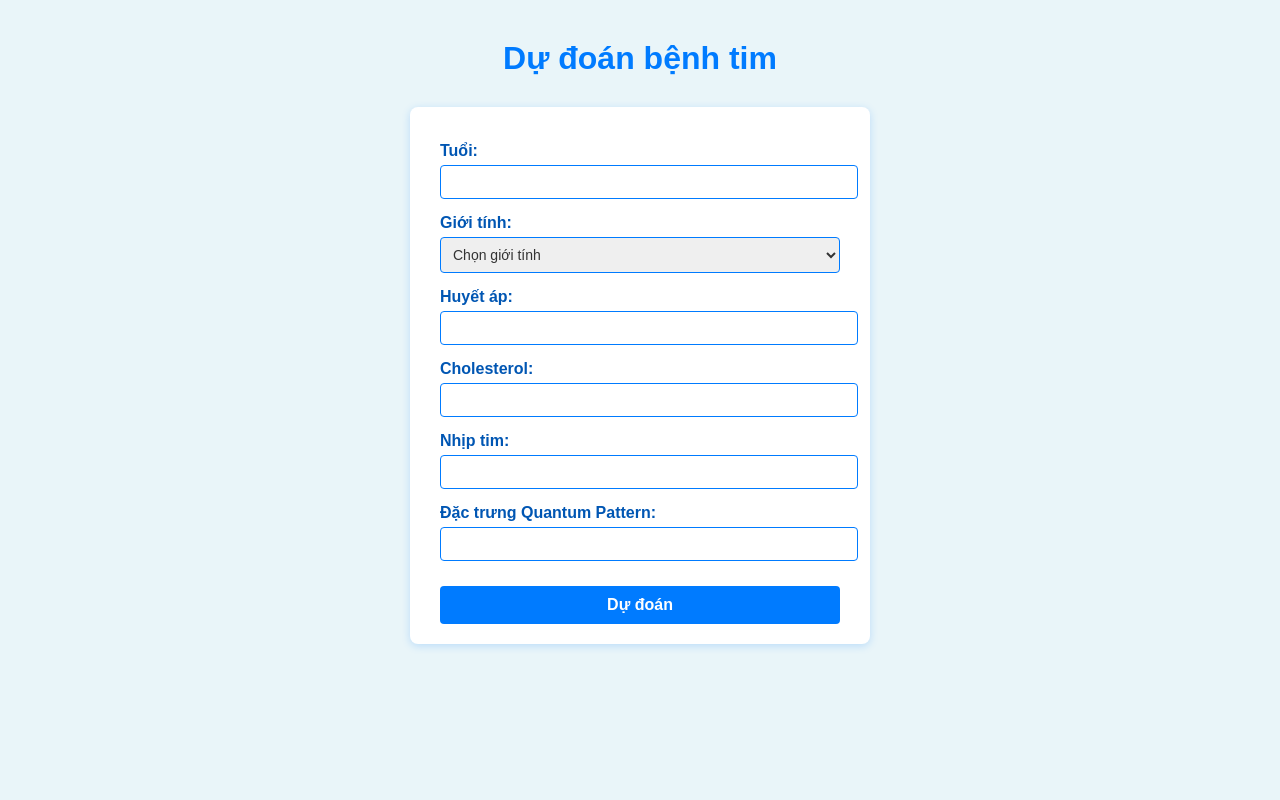
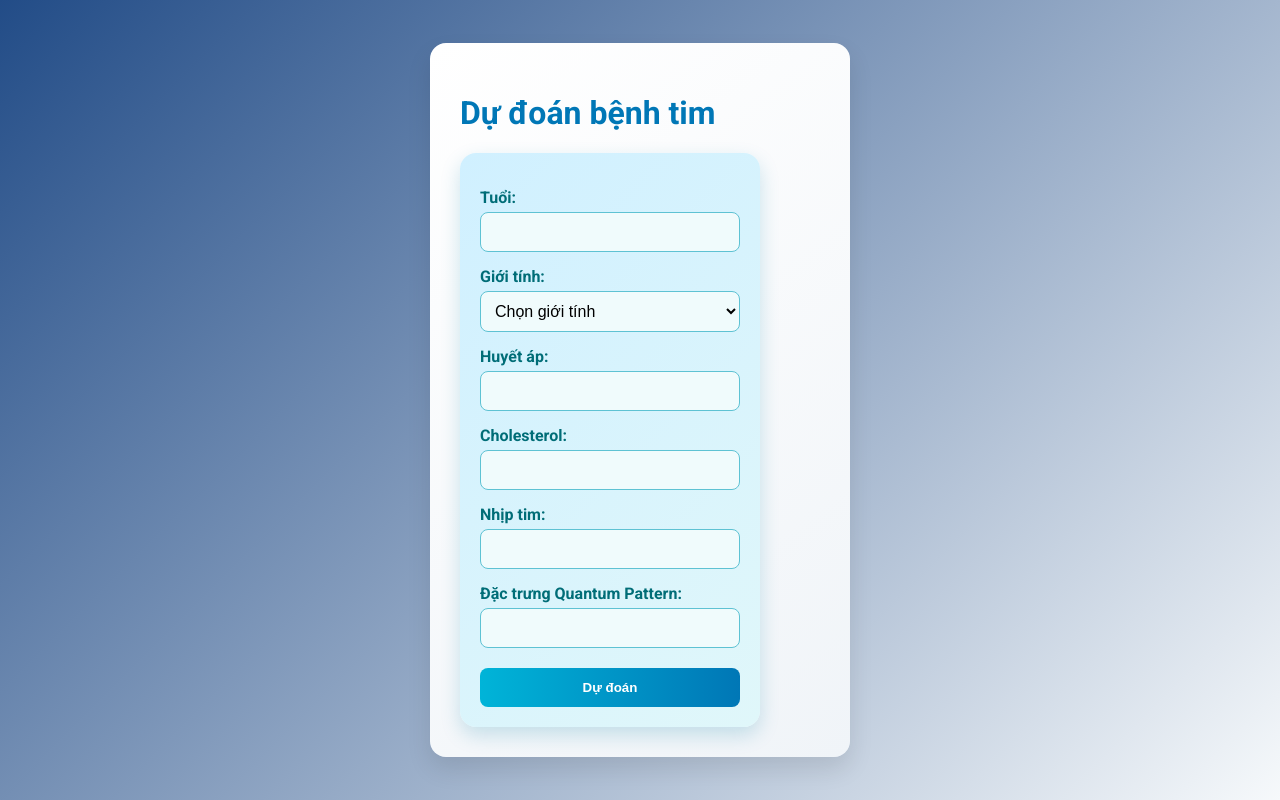
Before and after one commit to ThangCamLe/KPDL, a Flask app: page / in a window 1280 px wide. Run offline with Flask 3, Linux system fonts and the light colour scheme; parts of the project's set-up code (start-up, migrations or seed data) failed here and were passed over.

Commit message:
Update web app UI and fix input decimal issue

```diff
--- a/app.py
+++ b/app.py
@@ -55,11 +55,16 @@ def index():
             confidence = max(pred_proba) * 100
             prediction = f"{mapped_label} - Độ tin cậy: {confidence:.0f}%"
 
-            return render_template('index.html', prediction=prediction, error=None)
+            # Convert pred_proba to list for JSON serialization
+            pred_proba_list = pred_proba.tolist()
+
+            return render_template('index.html', prediction=prediction, error=None, severity_level=mapped_label, user_data=user_data, pred_proba=pred_proba_list)
+
+            return render_template('index.html', prediction=prediction, error=None, severity_level=mapped_label, user_data=user_data)
         except Exception as e:
             return render_template('index.html', error=str(e), prediction=None)
 
-    return render_template('index.html', prediction=None, error=None)
+    return render_template('index.html', prediction=None, error=None, user_data={}, pred_proba=[])
 
 if __name__ == '__main__':
     app.run(debug=True)
--- a/templates/index.html
+++ b/templates/index.html
@@ -5,121 +5,211 @@
     <title>Dự đoán bệnh tim</title>
     <link rel="icon" href="https://cdn-icons-png.flaticon.com/512/833/833472.png" type="image/png" />
     <style>
-        body {
-            font-family: Arial, sans-serif;
-            margin: 40px;
-            background-color: #e9f5f9;
+        @import url('https://fonts.googleapis.com/css2?family=Roboto:wght@400;700&display=swap');
+
+        * {
+            box-sizing: border-box;
+        }
+        html, body {
+            margin: 0;
+            min-height: 100vh;
+            width: 100vw;
+            font-family: 'Roboto', sans-serif;
+            background: linear-gradient(135deg, #224c87, #f6f9fb);
             color: #333;
+            display: flex;
+            justify-content: center;
+            align-items: center;
         }
-        h1 {
-            color: #007bff;
-            text-align: center;
-            margin-bottom: 30px;
+        .container {
+            display: flex;
+            flex-direction: row;
+            gap: 20px;
+            max-width: 95vw;
+            background: linear-gradient(145deg, #ffffff, #f0f4f8);
+            border-radius: 16px;
+            box-shadow: 0 12px 24px rgba(0,0,0,0.1);
+            padding: 30px;
+            backdrop-filter: blur(6px);
         }
-        form {
-            background: #ffffff;
-            padding: 20px 30px;
-            border-radius: 8px;
-            max-width: 400px;
-            margin: 0 auto;
-            box-shadow: 0 2px 8px rgba(0, 123, 255, 0.2);
+        .form-column {
+            flex: 1;
+            min-width: 300px;
+        }
+        .form-wrapper {
+            background: linear-gradient(135deg, #d0f0ff, #e0f7fa);
+            padding: 20px;
+            border-radius: 16px;
+            box-shadow: 0 8px 20px rgba(0, 123, 167, 0.2);
+            transition: background 0.5s ease;
+        }
+        .form-wrapper form {
+            display: flex;
+            flex-direction: column;
         }
         label {
-            display: block;
             margin-top: 15px;
-            font-weight: 600;
-            color: #0056b3;
+            font-weight: 700;
+            color: #006d77;
         }
-        input[type="number"], select {
-            width: 100%;
-            padding: 8px;
+        input, select {
+            padding: 10px;
+            border-radius: 8px;
+            border: 1px solid #5ec2d3;
             margin-top: 5px;
-            border-radius: 4px;
-            border: 1px solid #007bff;
-            font-size: 14px;
-            color: #333;
+            background: #f0fbfc;
+            font-size: 1rem;
+            transition: border 0.3s ease;
+        }
+        input:focus, select:focus {
+            border-color: #00b4d8;
+            outline: none;
         }
         button {
-            margin-top: 25px;
-            padding: 10px 15px;
-            background-color: #007bff;
+            margin-top: 20px;
+            padding: 12px;
+            background: linear-gradient(to right, #00b4d8, #0077b6);
             color: white;
             border: none;
-            border-radius: 4px;
+            border-radius: 8px;
             cursor: pointer;
-            font-size: 16px;
-            font-weight: 600;
-            width: 100%;
+            font-weight: bold;
+            transition: background 0.3s ease;
         }
         button:hover {
-            background-color: #0056b3;
+            background: linear-gradient(to right, #0096c7, #005f73);
+        }
+        .result-wrapper {
+            flex: 1.2;
+            background: linear-gradient(135deg, #e3f2fd, #f0f8ff);
+            border-radius: 16px;
+            box-shadow: 0 8px 20px rgba(0, 119, 182, 0.2);
+            padding: 20px;
+            opacity: 0;
+            pointer-events: none;
+            transition: opacity 0.5s ease;
+        }
+        .result-wrapper.visible {
+            opacity: 1;
+            pointer-events: auto;
         }
         .result {
-            margin-top: 20px;
+            background: linear-gradient(90deg, #b3e5fc, #81d4fa);
             padding: 15px;
-            background-color: #d1e7dd;
-            border: 1px solid #badbcc;
-            border-radius: 4px;
-            color: #0f5132;
-            font-weight: 600;
-            max-width: 400px;
-            margin-left: auto;
-            margin-right: auto;
+            border-radius: 12px;
             text-align: center;
+            margin-bottom: 20px;
+            font-weight: bold;
+            color: #01579b;
+            box-shadow: 0 4px 10px rgba(0,0,0,0.05);
         }
-        .error {
-            margin-top: 20px;
-            padding: 15px;
-            background-color: #f8d7da;
-            border: 1px solid #f5c2c7;
-            border-radius: 4px;
-            color: #842029;
-            font-weight: 600;
-            max-width: 400px;
-            margin-left: auto;
-            margin-right: auto;
-            text-align: center;
+        table {
+            width: 100%;
+            border-collapse: collapse;
+            margin-bottom: 20px;
+        }
+        thead {
+            background: #00b4d8;
+            color: white;
+        }
+        th, td {
+            padding: 12px;
+            border: 1px solid #b3e5fc;
+            text-align: left;
+        }
+        tr.highlight {
+            background-color: #90e0ef;
+            font-weight: bold;
+        }
+        canvas {
+            max-width: 100%;
         }
     </style>
 </head>
 <body>
-    <h1>Dự đoán bệnh tim</h1>
+    <div class="container">
+        <div class="form-column">
+            <h1 style="color:#0077b6">Dự đoán bệnh tim</h1>
+            <div class="form-wrapper">
                 <form method="post">
                     <label for="Age">Tuổi:</label>
-        <input type="number" id="Age" name="Age" step="1" min="0" required />
+                    <input type="number" id="Age" name="Age" min="0" required value="{{ user_data.get('Age', '') }}">
 
                     <label for="Gender">Giới tính:</label>
                     <select id="Gender" name="Gender" required>
                         <option value="">Chọn giới tính</option>
-            <option value="1">Nam</option>
-            <option value="0">Nữ</option>
+                        <option value="1" {% if user_data.get('Gender') == 1 %}selected{% endif %}>Nam</option>
+                        <option value="0" {% if user_data.get('Gender') == 0 %}selected{% endif %}>Nữ</option>
                     </select>
 
                     <label for="BloodPressure">Huyết áp:</label>
-        <input type="number" id="BloodPressure" name="BloodPressure" step="1" min="0" required />
+                    <input type="number" id="BloodPressure" name="BloodPressure" min="0" required value="{{ user_data.get('BloodPressure', '') }}">
 
                     <label for="Cholesterol">Cholesterol:</label>
-        <input type="number" id="Cholesterol" name="Cholesterol" step="1" min="0" required />
+                    <input type="number" id="Cholesterol" name="Cholesterol" min="0" required value="{{ user_data.get('Cholesterol', '') }}">
 
                     <label for="HeartRate">Nhịp tim:</label>
-        <input type="number" id="HeartRate" name="HeartRate" step="1" min="0" required />
+                    <input type="number" id="HeartRate" name="HeartRate" min="0" required value="{{ user_data.get('HeartRate', '') }}">
 
                     <label for="QuantumPatternFeature">Đặc trưng Quantum Pattern:</label>
-        <input type="number" id="QuantumPatternFeature" name="QuantumPatternFeature" step="any" required />
+                    <input type="number" id="QuantumPatternFeature" name="QuantumPatternFeature" step="any" min="0" required value="{{ user_data.get('QuantumPatternFeature', '') }}">
 
                     <button type="submit">Dự đoán</button>
                 </form>
+            </div>
+        </div>
+        <div class="result-wrapper {% if prediction %}visible{% endif %}">
+            {% if prediction %}
+            <div class="result">Kết quả dự đoán: {{ prediction }}</div>
+            <table>
+                <thead>
+                    <tr><th>Mức độ</th><th>Mô tả</th></tr>
+                </thead>
+                <tbody>
+                    {% set levels = {
+                        'Không bệnh': 'Không có dấu hiệu bệnh tim.',
+                        'Nhẹ': 'Mức độ nhẹ, cần theo dõi và điều chỉnh lối sống.',
+                        'Trung bình': 'Mức độ trung bình, cần tư vấn bác sĩ và điều trị.',
+                        'Nặng': 'Mức độ nặng, cần can thiệp y tế ngay lập tức.'
+                    } %}
+                    {% for level, description in levels.items() %}
+                    <tr class="{% if severity_level == level %}highlight{% endif %}"><td>{{ level }}</td><td>{{ description }}</td></tr>
+                    {% endfor %}
+                </tbody>
+            </table>
+            <canvas id="predictionChart"></canvas>
+            {% endif %}
+        </div>
+    </div>
 
-    {% if prediction %}
-    <div class="result">
-        Kết quả dự đoán: {{ prediction }}
-    </div>
-    {% endif %}
-
-    {% if error %}
-    <div class="error">
-        Lỗi: {{ error }}
-    </div>
-    {% endif %}
+    <script src="https://cdn.jsdelivr.net/npm/chart.js"></script>
+    <script>
+        const predProba = {{ pred_proba|tojson|safe }};
+        if (predProba && predProba.length > 0) {
+            const ctx = document.getElementById('predictionChart').getContext('2d');
+            new Chart(ctx, {
+                type: 'bar',
+                data: {
+                    labels: ['Không bệnh', 'Nhẹ', 'Trung bình', 'Nặng'],
+                    datasets: [{
+                        label: 'Xác suất dự đoán (%)',
+                        data: predProba.map(p => (p * 100).toFixed(2)),
+                        backgroundColor: [
+                            'rgba(75, 192, 192, 0.6)',
+                            'rgba(54, 162, 235, 0.6)',
+                            'rgba(255, 206, 86, 0.6)',
+                            'rgba(255, 99, 132, 0.6)'
+                        ],
+                        borderWidth: 1
+                    }]
+                },
+                options: {
+                    scales: {
+                        y: { beginAtZero: true, max: 100 }
+                    }
+                }
+            });
+        }
+    </script>
 </body>
 </html>
```
Lines whose indentation alone changed are shown as unchanged.
